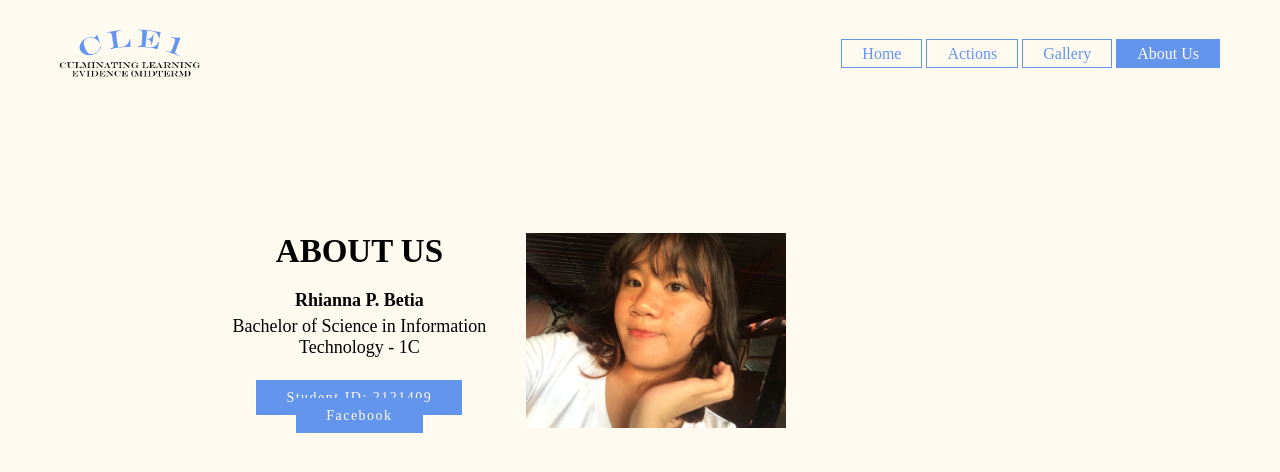
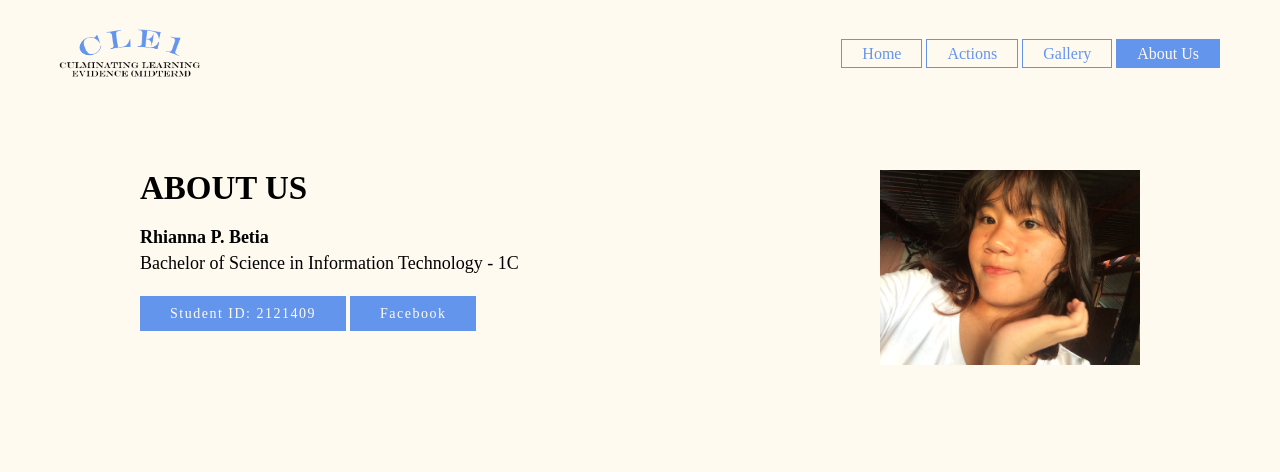
Before and after one commit to RH14NN4B3T14/learningtasks, a PHP site: page /CLE1MT/about-us.html in a window 1280 px wide. Shown: the top 472 px of the page. Run offline with PHP 8.4, Linux system fonts and the light colour scheme.

Commit message:
Update style.css

```diff
--- a/CLE1MT/style.css
+++ b/CLE1MT/style.css
@@ -251,28 +251,21 @@ ul li.active a{
 .about-us{
 	position: relative;
 	top: 50px;
-	right: 50px;
-	padding-top: 20px;
+	padding: 20px;
+	max-width: 1000px;
 	margin-left: auto;
 	margin-right: auto;
-	max-width: 1000px;
-	display:inline-block;
-	vertical-align: middle;
-	text-align: center;
 }
 .about{
-	width: 80%;
 	display: block;
 	margin:auto;
 	padding-top: 100px;
 }
 .au{
 	float: left;
-	width: 55%;
 }
 .image{
 	float: right;
-	width: 40%;
 }
 .image img{
 	width: 260px;
```
